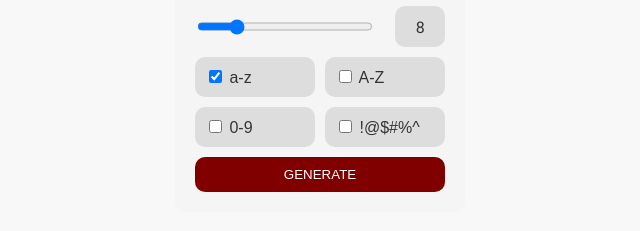
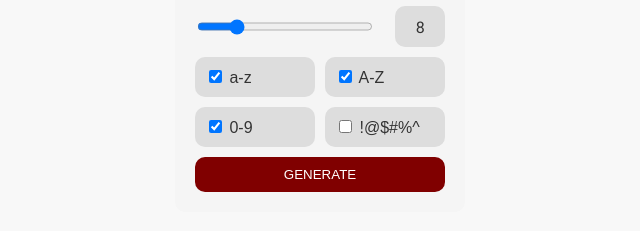
Before and after one commit to RoyceG-byte/Helpdesk-Helper, a plain HTML site: page index.html in a window 1280 px wide. Shown: the part 267-498 px from the top of the page, 320-960 px from the left. Drawn offline with Linux system fonts and the light colour scheme.

Commit message:
Update index.html

```diff
--- a/index.html
+++ b/index.html
@@ -27,13 +27,13 @@
             </div>
             <div class="option">
                 <label>
-                    <input type="checkbox" id="uppercaseCb" />
+                    <input type="checkbox" id="uppercaseCb" checked/>
                     <span>A-Z</span>
                 </label>
             </div>
             <div class="option">
                 <label>
-                    <input type="checkbox" id="digitsCb" />
+                    <input type="checkbox" id="digitsCb" checked/>
                     <span>0-9</span>
                 </label>
             </div>
```
